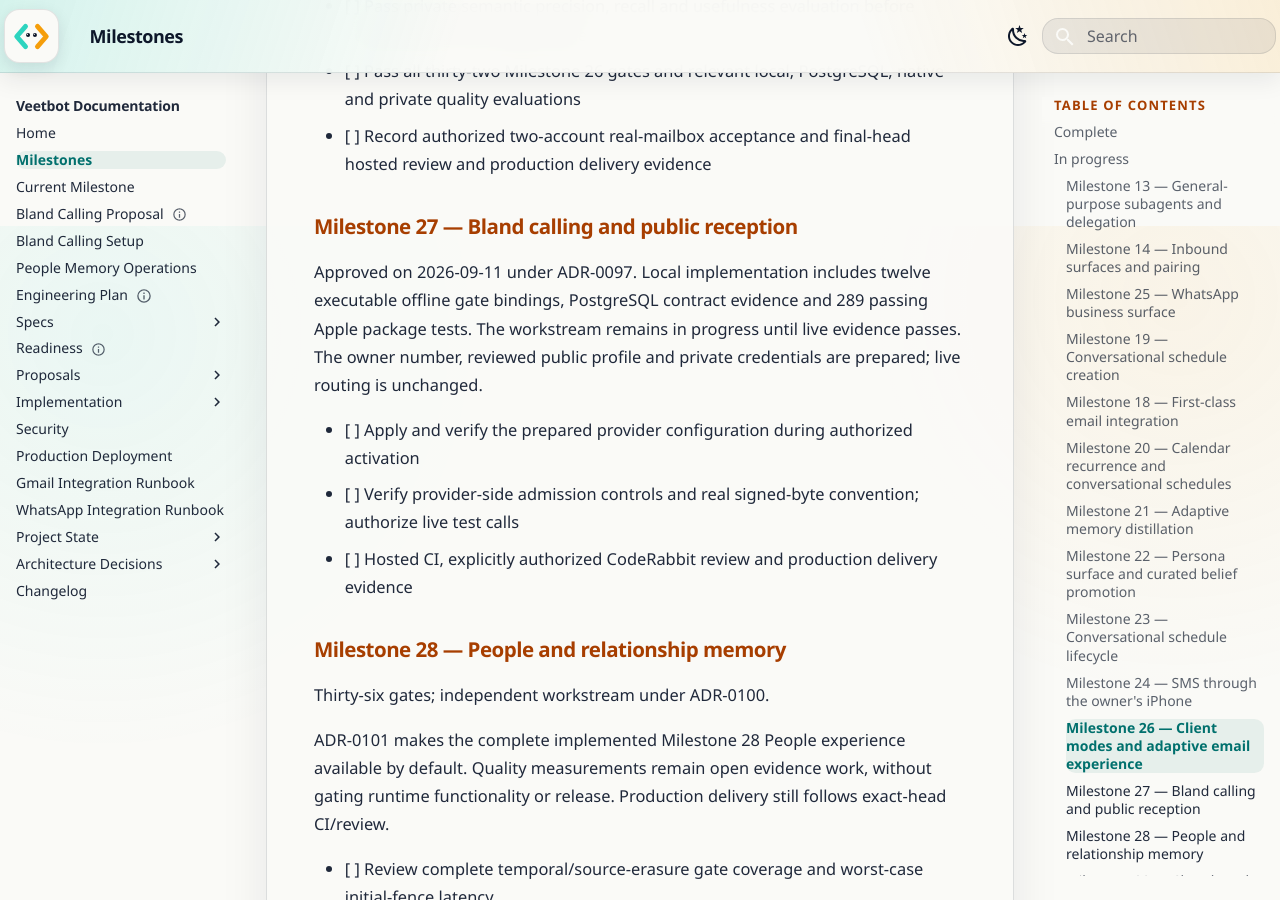
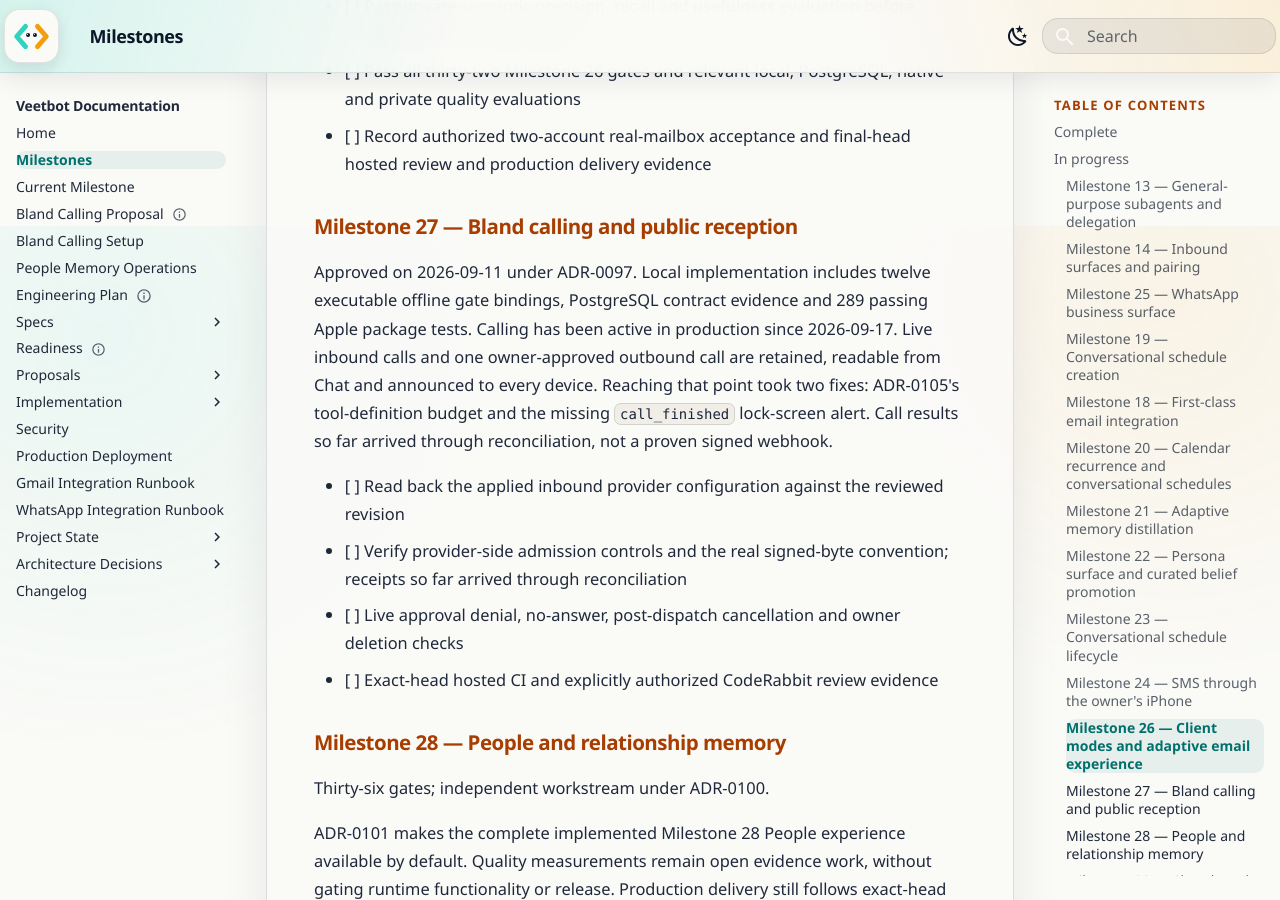
Before and after one commit to avitus/veetbot, an MkDocs documentation site: the page built from docs/status/milestones.md, in a window 1280 px wide and 900 px high, scrolled down 6074 px. Built offline with MkDocs 1.6.1 and Material for MkDocs 9.7.7, drawn with Linux system fonts in a browser that asks for light colours.

Commit message:
docs: record Milestone 27's live calling evidence in project state
Calling has been active in production since 2026-09-17. Three live inbound
calls and one owner-approved outbound call are retained with transcripts and
summaries, readable from Chat, and announced to every registered device. Two
fixes shipped in release 20260917-202850-8ae32c9 made that true: the ADR-0105
tool-definition budget, without which Chat never saw the call tools, and the
call_finished lock-screen alert, without which every call-result push failed as
TransportError until its retries ran out.

Record the activation, both call directions and the delivery as evidence, and
narrow the open items to what the evidence does not cover:

- the configuration is observed in use but not yet read back against the
  reviewed revision;
- no signed webhook is proven, since two inbound receipts were created before
  their calls ended, which only reconciliation can do;
- denial, no-answer, post-dispatch cancellation and owner deletion are untested
  live;
- the exact-head CI and authorized review gates remain.

Reading-Lane: A

Co-Authored-By: Claude Opus 5 <noreply@anthropic.com>
Glen-Conversation: 74684a17-e401-4d14-adbd-442f1b08f85d

```diff
--- a/docs/status/milestones.md
+++ b/docs/status/milestones.md
@@ -216,13 +216,16 @@ remains Milestone 12. Remaining:
 
 Approved on 2026-09-11 under ADR-0097. Local implementation includes twelve
 executable offline gate bindings, PostgreSQL contract evidence and 289 passing
-Apple package tests. The workstream remains in progress until live evidence passes.
-The owner number, reviewed public profile and private credentials are prepared;
-live routing is unchanged.
+Apple package tests. Calling has been active in production since 2026-09-17.
+Live inbound calls and one owner-approved outbound call are retained, readable from
+Chat and announced to every device. Reaching that point took two fixes: ADR-0105's
+tool-definition budget and the missing `call_finished` lock-screen alert. Call
+results so far arrived through reconciliation, not a proven signed webhook.
 
-- [ ] Apply and verify the prepared provider configuration during authorized activation
-- [ ] Verify provider-side admission controls and real signed-byte convention; authorize live test calls
-- [ ] Hosted CI, explicitly authorized CodeRabbit review and production delivery evidence
+- [ ] Read back the applied inbound provider configuration against the reviewed revision
+- [ ] Verify provider-side admission controls and the real signed-byte convention; receipts so far arrived through reconciliation
+- [ ] Live approval denial, no-answer, post-dispatch cancellation and owner deletion checks
+- [ ] Exact-head hosted CI and explicitly authorized CodeRabbit review evidence
 
 ### Milestone 28 — People and relationship memory
 
```
Also changed, not shown: docs/status/project-state.yaml (+57 -3 lines).
